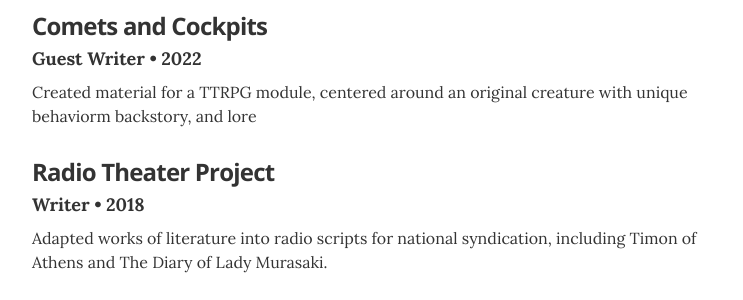
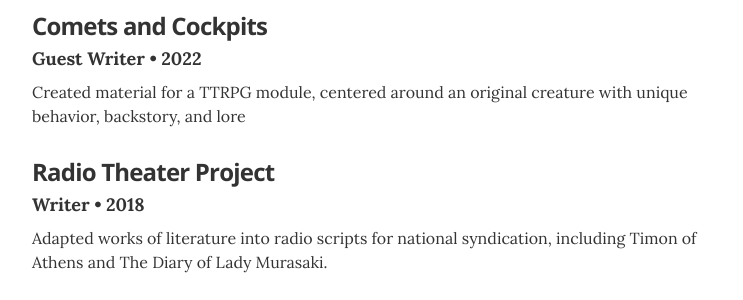
Before and after one commit to mwmxyz/academic, a Jekyll site: the page built from index.html, in a window 1280 px wide and 900 px high, scrolled down 1091 px. Shown: the part 178-478 px from the top of the window, without its empty margins (268-1011 px from the left). Built offline with Jekyll 4.4.1, drawn with Linux system fonts in a browser that asks for light colours.

Commit message:
Update experience.yml

```diff
--- a/_data/experience.yml
+++ b/_data/experience.yml
@@ -16,7 +16,7 @@
 - company: Comets and Cockpits
   position: Guest Writer
   duration:  2022
-  summary: Created material for a TTRPG module, centered around an original creature with unique behaviorm backstory, and lore
+  summary: Created material for a TTRPG module, centered around an original creature with unique behavior, backstory, and lore
 
 # Communications Coordinator
 - company: Radio Theater Project
```
